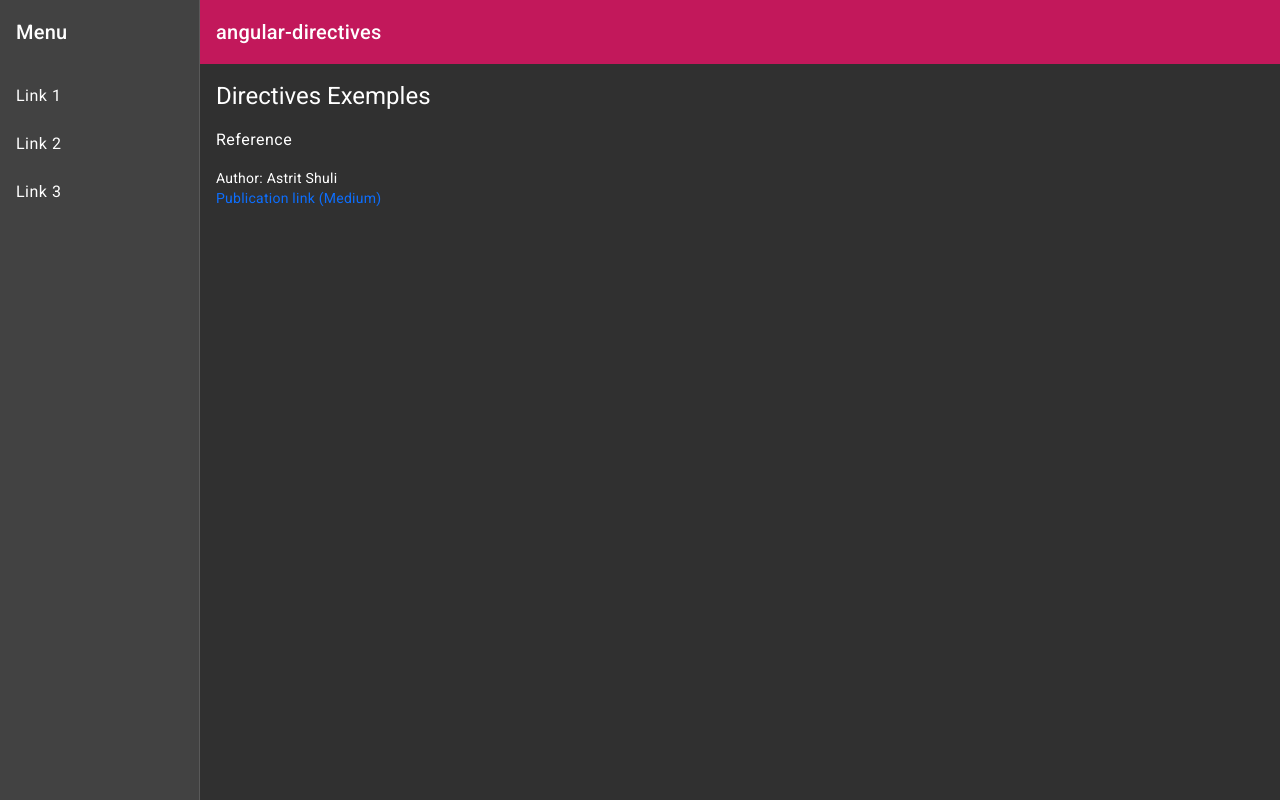
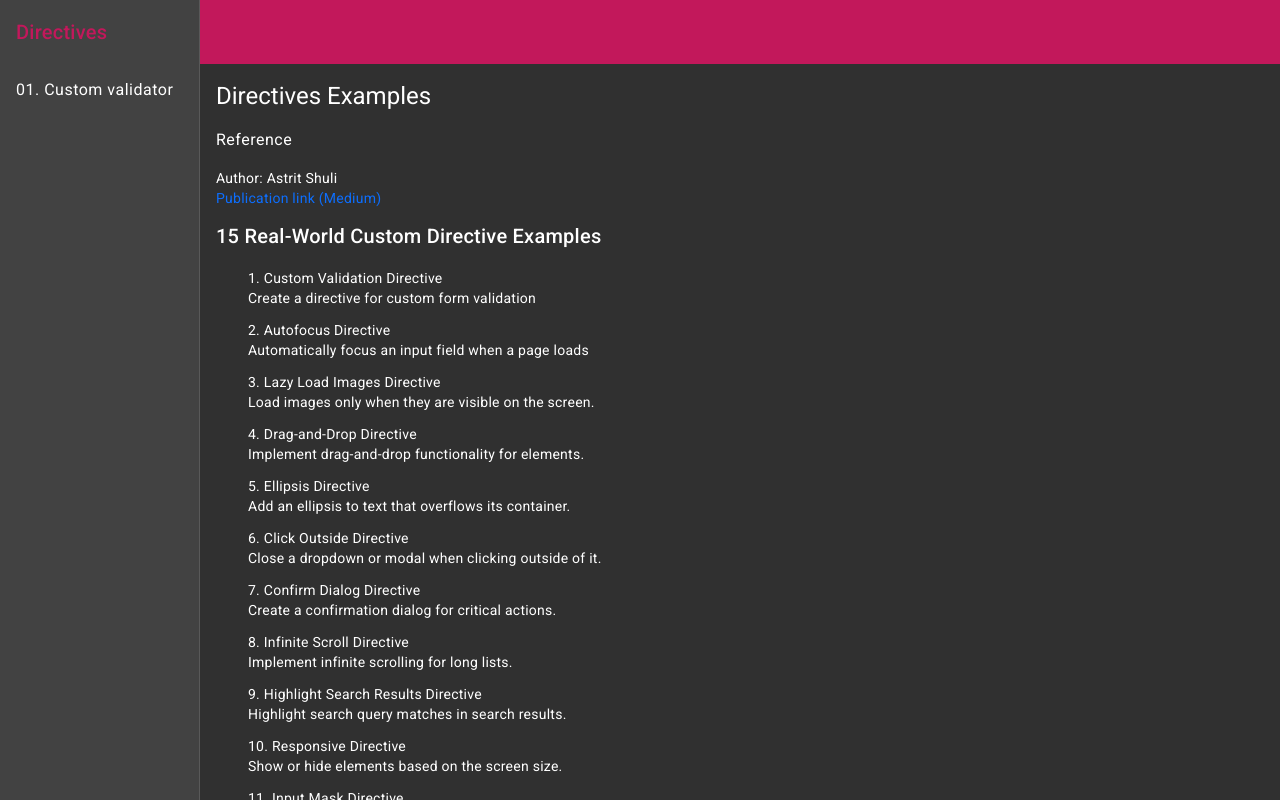
Before and after one commit to GiselleBarbosa/angular-directives, an Angular app: page /home in a window 1280 px wide. Built offline with nearby package versions, Linux system fonts and the light colour scheme.

Commit message:
custom-validator

```diff
--- /dev/null
+++ b/src/app/components/1-custom-validator/custom-validator.component.ts
@@ -0,0 +1,26 @@
+import { Component } from '@angular/core';
+
+@Component({
+  selector: 'app-custom-validator',
+  template: ` <input
+      type="password"
+      name="password"
+      [(ngModel)]="user.password"
+      #password="ngModel"
+      appPasswordValidator="[A-Za-z]+[0-9]+"
+      required
+    />
+
+    <div *ngIf="password.invalid && (password.dirty || password.touched)">
+      <div *ngIf="password.hasError('required')">Password is required.</div>
+      <div *ngIf="password.hasError('passwordPattern')">
+        Password must contain letters and numbers.
+      </div>
+    </div>`,
+  styles: [``],
+})
+export class CustomValidatorComponent {
+  public user = {
+    password: '',
+  };
+}
--- /dev/null
+++ b/src/app/components/home/home.component.ts
@@ -0,0 +1,96 @@
+import { Component } from '@angular/core';
+
+@Component({
+  selector: 'app-home',
+  template: ` <h1>Directives Examples</h1>
+    <h4>Reference</h4>
+    <p>
+      Author: Astrit Shuli
+      <a
+        href="https://medium.com/stackademic/mastering-angular-custom-directives-a-comprehensive-guide-with-15-real-world-examples-2023-a1d4645c4a0f
+"
+      >
+        <p>Publication link (Medium)</p></a
+      >
+    </p>
+
+    <section>
+      <h2>15 Real-World Custom Directive Examples</h2>
+      <ol>
+        <li>
+          <span>1. Custom Validation Directive</span>
+          <p>Create a directive for custom form validation</p>
+        </li>
+        <li>
+          <span>2. Autofocus Directive</span>
+          <p>Automatically focus an input field when a page loads</p>
+        </li>
+        <li>
+          <span>3. Lazy Load Images Directive</span>
+          <p>Load images only when they are visible on the screen.</p>
+        </li>
+
+        <li>
+          <span>4. Drag-and-Drop Directive</span>
+          <p>Implement drag-and-drop functionality for elements.</p>
+        </li>
+
+        <li>
+          <span>5. Ellipsis Directive</span>
+          <p>Add an ellipsis to text that overflows its container.</p>
+        </li>
+
+        <li>
+          <span>6. Click Outside Directive</span>
+          <p>Close a dropdown or modal when clicking outside of it.</p>
+        </li>
+
+        <li>
+          <span>7. Confirm Dialog Directive</span>
+          <p>Create a confirmation dialog for critical actions.</p>
+        </li>
+
+        <li>
+          <span>8. Infinite Scroll Directive</span>
+          <p>Implement infinite scrolling for long lists.</p>
+        </li>
+
+        <li>
+          <span>9. Highlight Search Results Directive</span>
+          <p>Highlight search query matches in search results.</p>
+        </li>
+
+        <li>
+          <span>10. Responsive Directive</span>
+          <p>Show or hide elements based on the screen size.</p>
+        </li>
+
+        <li>
+          <span>11. Input Mask Directive</span>
+          <p>Format input values as the user types.</p>
+        </li>
+
+        <li>
+          <span>12. Tooltip Directive</span>
+          <p>Display tooltips on elements with additional information.</p>
+        </li>
+
+        <li>
+          <span>13. Disable Right-Click Directive</span>
+          <p>Prevent right-clicking on specific elements.</p>
+        </li>
+
+        <li>
+          <span>14. TimeAgo Directive</span>
+          <p>Display the time elapsed since a certain date.</p>
+        </li>
+
+        <li>
+          <span>15. Copy to Clipboard Directive </span>
+          <p>Allow users to copy text to the clipboard with a single click.</p>
+        </li>
+      </ol>
+    </section>`,
+  styles: [''],
+})
+export class HomeComponent {}
--- a/src/app/content/content.component.ts
+++ /dev/null
@@ -1,21 +0,0 @@
-import { Component } from '@angular/core';
-
-@Component({
-  selector: 'app-content',
-  template: `
-    <div class="p-3">
-      <h1>Directives Exemples</h1>
-      <h4>Reference</h4>
-      <p>
-        Author: Astrit Shuli
-        <a
-          href="https://medium.com/stackademic/mastering-angular-custom-directives-a-comprehensive-guide-with-15-real-world-examples-2023-a1d4645c4a0f
-"
-        >
-          <p>Publication link (Medium)</p></a
-        >
-      </p>
-    </div>
-  `,
-})
-export class ContentComponent {}
--- /dev/null
+++ b/src/app/directives/custom-validator/password-validator.directive.ts
@@ -0,0 +1,33 @@
+import {
+  AbstractControl,
+  NG_VALIDATORS,
+  ValidationErrors,
+  Validator,
+} from '@angular/forms';
+import { Directive, Input } from '@angular/core';
+
+@Directive({
+  selector: '[appPasswordValidator]',
+  providers: [
+    {
+      provide: NG_VALIDATORS,
+      useExisting: PasswordValidatorDirective,
+      multi: true,
+    },
+  ],
+})
+export class PasswordValidatorDirective implements Validator {
+  @Input('appPasswordValidator') requiredPattern!: string;
+
+  validate(control: AbstractControl): ValidationErrors | null {
+    if (control.value) {
+      const pattern = new RegExp(this.requiredPattern);
+      const isValid = pattern.test(control.value);
+
+      if (!isValid) {
+        return { passwordPattern: true };
+      }
+    }
+    return null;
+  }
+}
--- /dev/null
+++ b/src/app/navigation/content/content.component.ts
@@ -0,0 +1,11 @@
+import { Component } from '@angular/core';
+
+@Component({
+  selector: 'app-content',
+  template: `
+    <div class="p-3">
+      <router-outlet></router-outlet>
+    </div>
+  `,
+})
+export class ContentComponent {}
--- a/src/app/navigation/navigation.component.html
+++ b/src/app/navigation/navigation.component.html
@@ -7,11 +7,16 @@
     [mode]="(isHandset$ | async) ? 'over' : 'side'"
     [opened]="(isHandset$ | async) === false"
   >
-    <mat-toolbar>Menu</mat-toolbar>
+    <mat-toolbar
+      class="cursor-pointer"
+      routerLink="/"
+      routerLinkActive="router-link-active"
+      >Directives</mat-toolbar
+    >
     <mat-nav-list>
-      <a mat-list-item href="#">Link 1</a>
-      <a mat-list-item href="#">Link 2</a>
-      <a mat-list-item href="#">Link 3</a>
+      <a mat-list-item
+        ><p routerLink="/custom-validator">01. Custom validator</p></a
+      >
     </mat-nav-list>
   </mat-sidenav>
   <mat-sidenav-content>
@@ -25,7 +30,6 @@
       >
         <mat-icon aria-label="Side nav toggle icon">menu</mat-icon>
       </button>
-      <span>angular-directives</span>
     </mat-toolbar>
     <app-content />
   </mat-sidenav-content>
--- a/src/app/navigation/navigation.component.ts
+++ b/src/app/navigation/navigation.component.ts
@@ -26,6 +26,15 @@ import { Observable } from 'rxjs';
         top: 0;
         z-index: 1;
       }
+
+      .cursor-pointer {
+        cursor: pointer;
+        transition: 1.2s;
+      }
+
+      .cursor-pointer:hover {
+        color: #c2185b;
+      }
     `,
   ],
 })
```
Also changed, not shown: src/app/app-routing.module.ts (added, +29 -0 lines), src/app/app.module.ts (+19 -4 lines), 2 other files (tests, documents, lock files or other folders).
